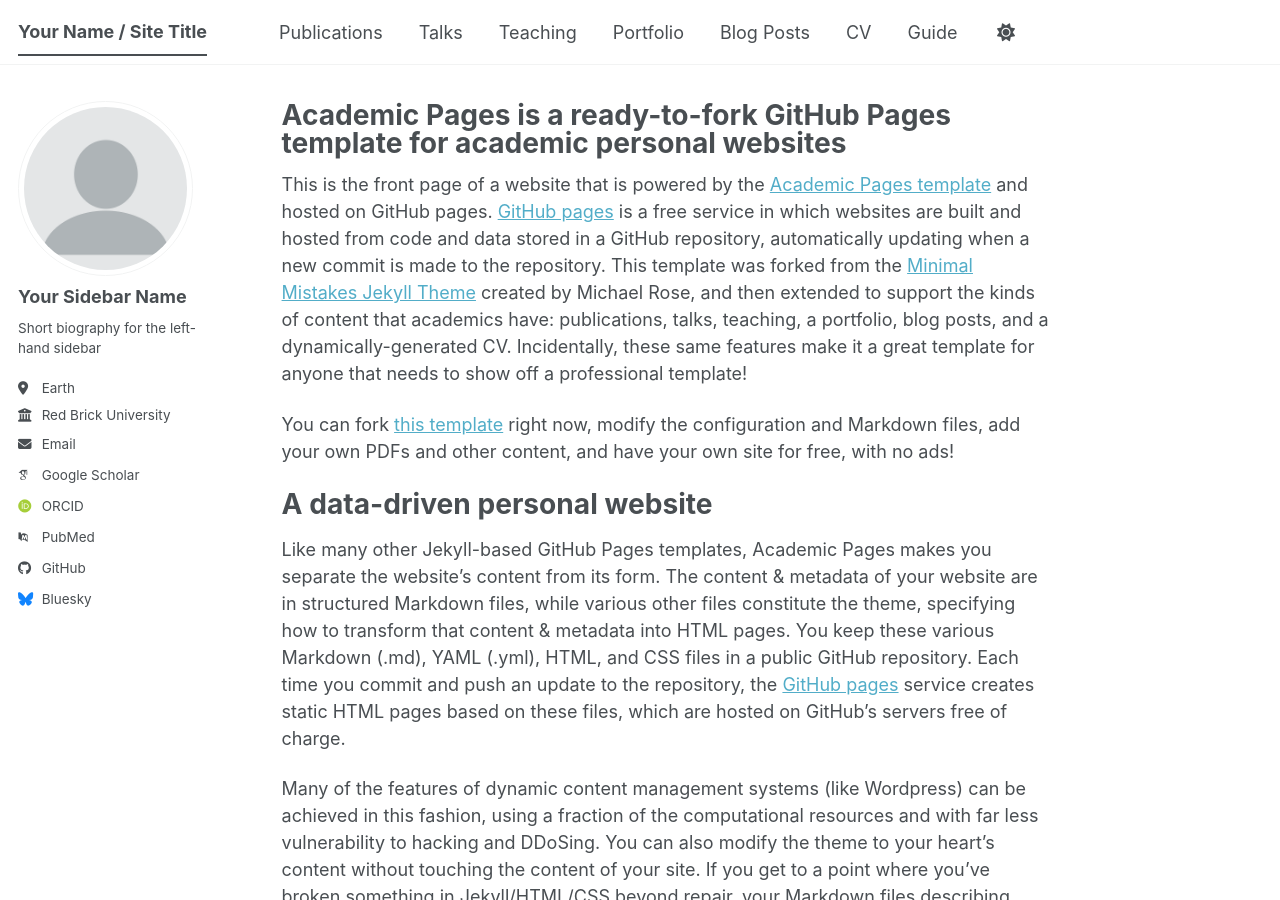
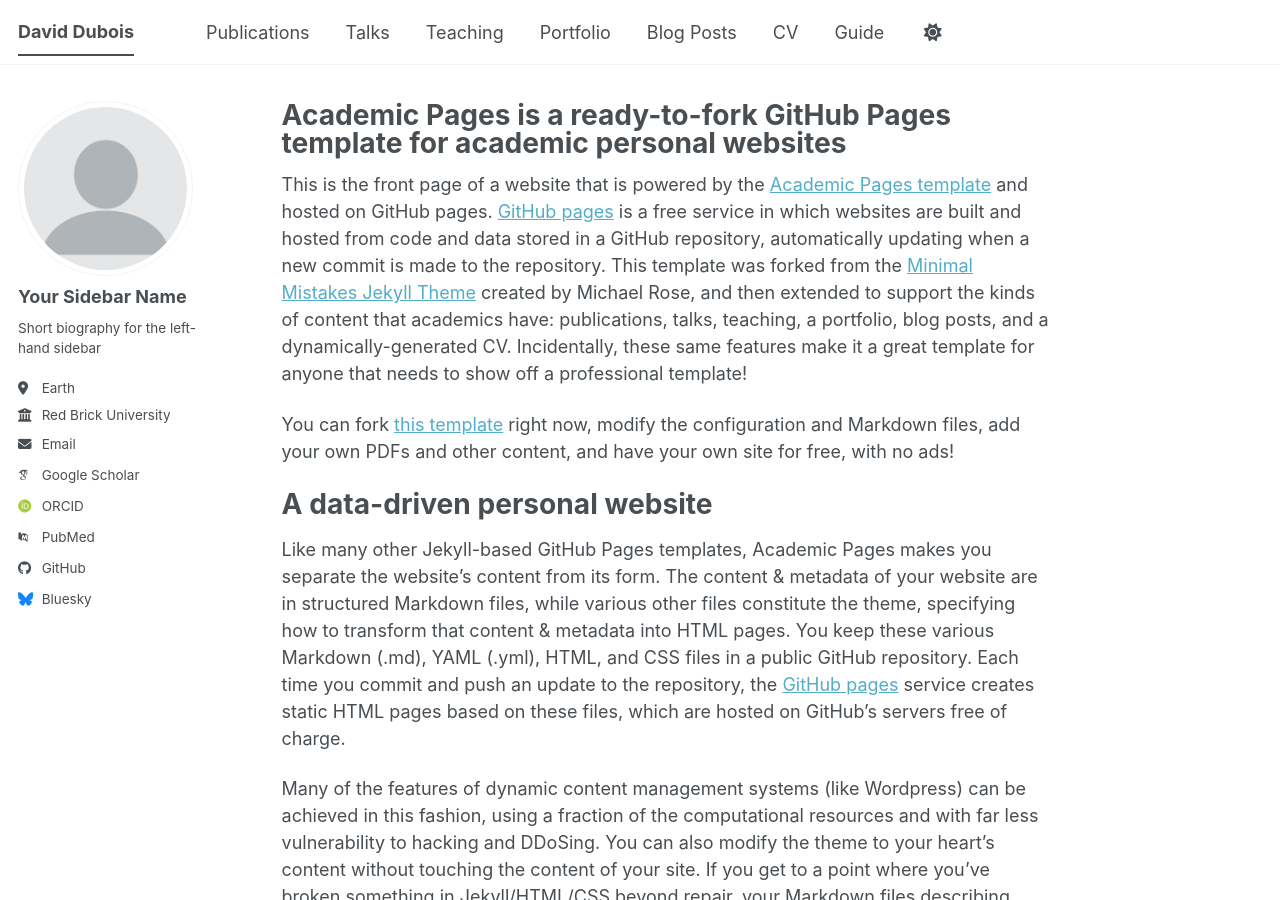
Before and after one commit to daviddubois5/daviddubois, a Jekyll site: the page built from _pages/about.md, in a window 1280 px wide and 900 px high. Built offline with Jekyll 4.4.1, drawn with Linux system fonts in a browser that asks for light colours; some web fonts are replaced; a script bundle is joined from its source files by our own code; library files that are not in the unit come from our copies.

Commit message:
Update _config.yml

```diff
--- a/_config.yml
+++ b/_config.yml
@@ -9,7 +9,7 @@
 # Basic Site Settings
 locale                   : "en-US"
 site_theme               : "default" # The available themes options are "default", "air", "sunrise", "mint", "dirt" and "contrast"
-title                    : "Your Name / Site Title"
+title                    : "David Dubois"
 title_separator          : "-"
 name                     : &name "Your Name"
 description              : &description "Your Name's academic portfolio"   # Update this with a general description of your site, this is the default if not overridden by a page
```
